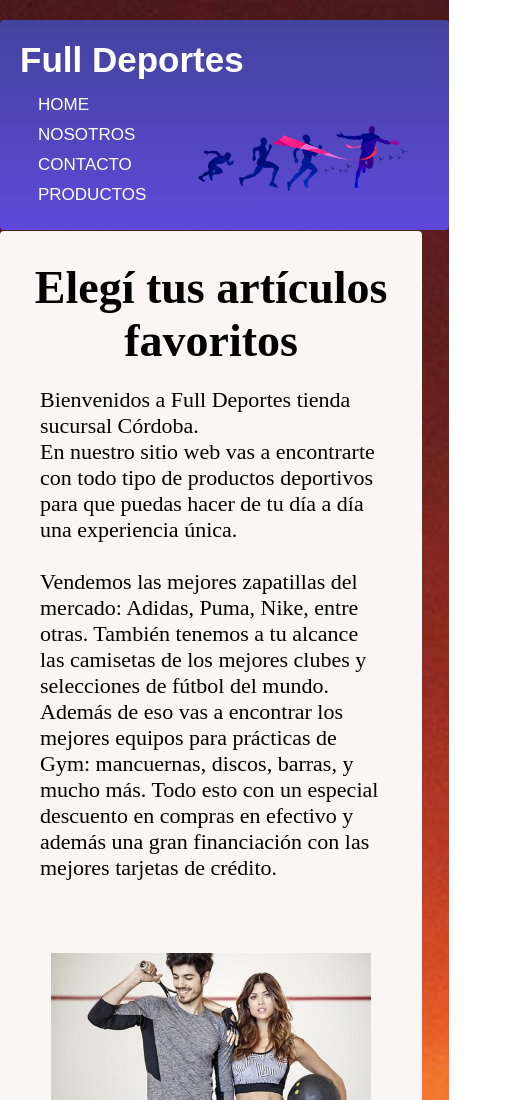
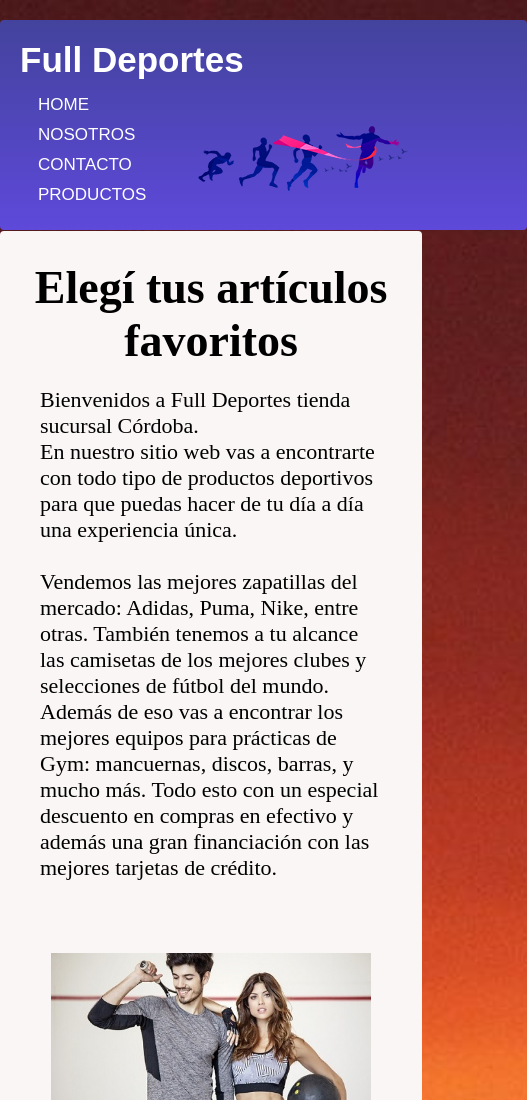
Before and after one commit to guiyogames/deportescba, a plain HTML site: page index.html in a window 390 px wide. Shown: the top 1100 px of the page, 527 px wide, since content can reach past the window. Drawn offline with Linux system fonts and the light colour scheme.

Commit message:
ajustes pantalla pequeñas celular

```diff
--- a/responsive.css
+++ b/responsive.css
@@ -124,7 +124,7 @@
   }
 
     .contenedor .header {
-      width: 105%;
+      width: 125%;
       height: 170px;
       /* background: #12203e; */
       color: #fff;
```
